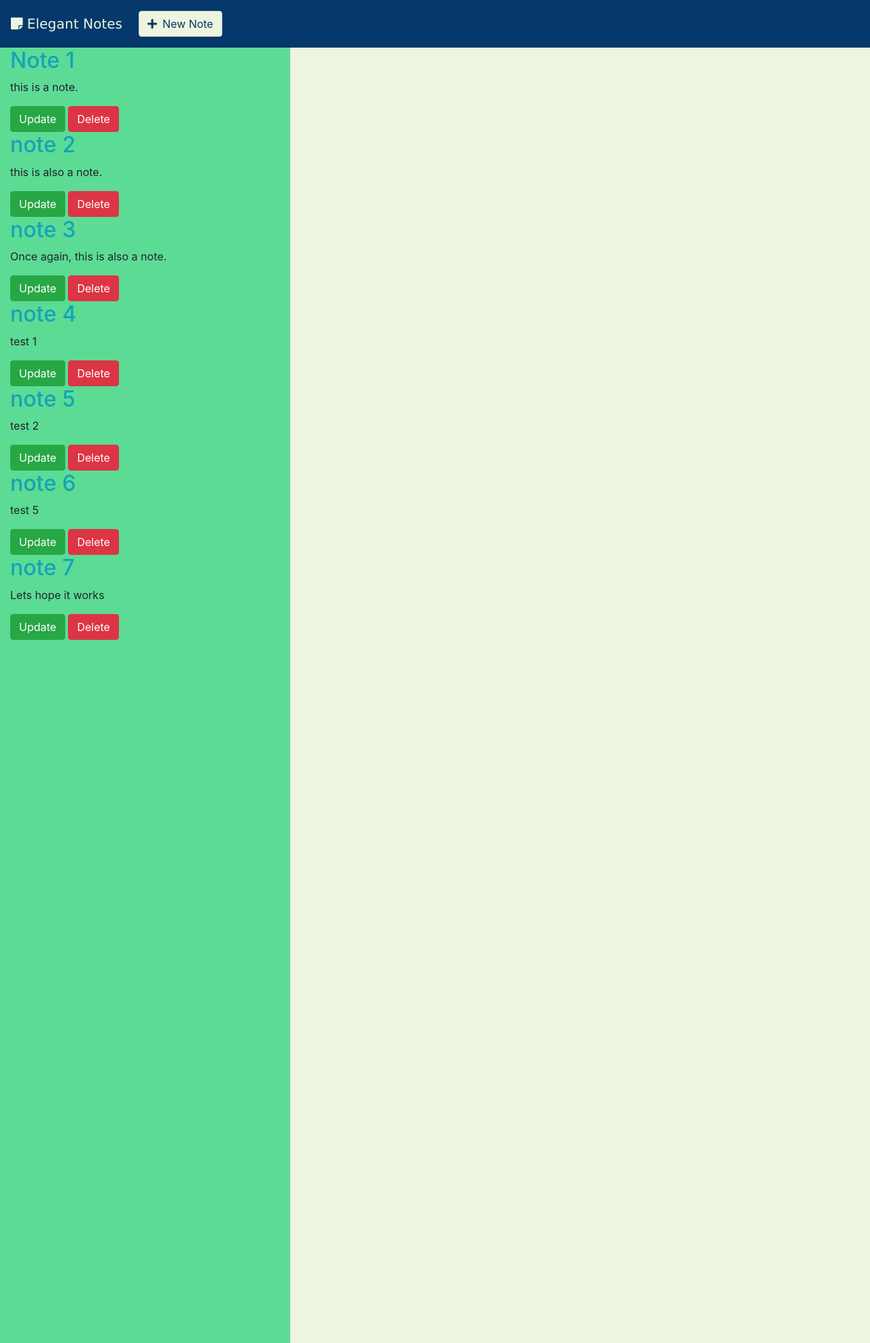
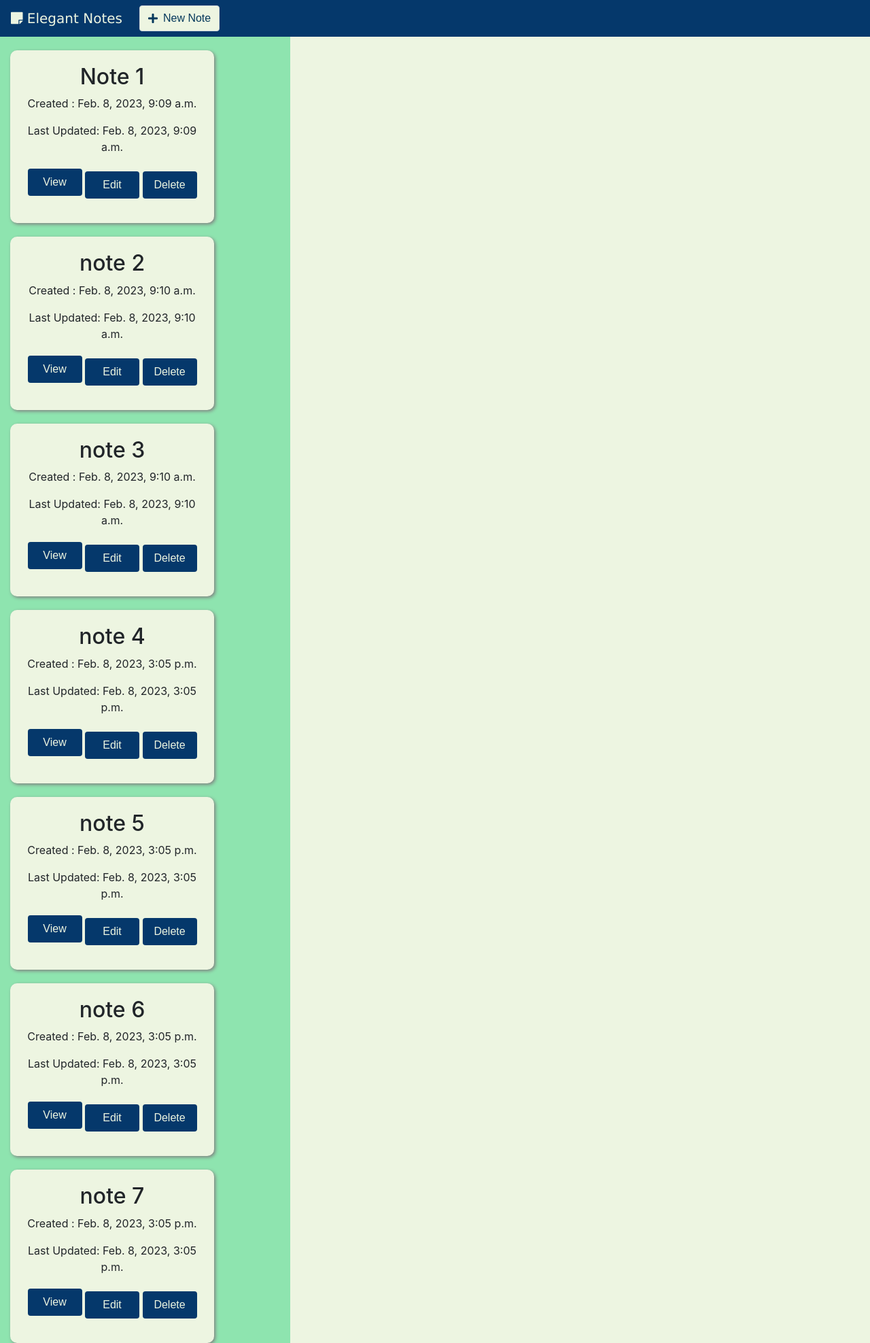
Before and after one commit to ragul-kachiappan/django-notes-app, a Django app: template elegant_notes/notes_app/templates/home.html in a window 1280 px wide. Shown: the whole page at 68% size. Run offline with Django 4.2, Linux system fonts and the light colour scheme; the template is opened without the code that fills it: values that come from a table or form of the project are taken from there, others are empty; data comes from the database, SQL or seed files in the repository; both versions use the stored data as it was after the commit; some libraries are stand-ins or nearby versions.

Commit message:
feat/add note list and note view

```diff
--- a/elegant_notes/home_app/templates/main_page.html
+++ b/elegant_notes/home_app/templates/main_page.html
@@ -19,8 +19,8 @@
             <br>
             <div class="d-flex justify-content-center align-items-center">
               <div class="d-flex">
-                <a class="btn btn-primary btn-lg" href="{% url 'user_app:register' %}" style="background-color: #05386b; margin-right: 3em;">Sign up</a>
-                <a class="btn btn-secondary btn-lg" href="{% url 'user_app:login' %}" style="background-color: #05386b;">Log in</a>
+                <a class="btn btn-primary btn-lg" href="{% url 'user_app:register' %}" style="background-color: #05386b; margin-right: 3em; font-family: sans-serif, Verdana, Tahoma;">Sign up</a>
+                <a class="btn btn-secondary btn-lg" href="{% url 'user_app:login' %}" style="background-color: #05386b; font-family: sans-serif, Verdana, Tahoma;">Log in</a>
               </div>
             </div>
           </div>
--- a/elegant_notes/notes_app/templates/home.html
+++ b/elegant_notes/notes_app/templates/home.html
@@ -32,12 +32,58 @@
             color: #edf5e1;
         }
 
+        .btn-custom-style {
+            background-color: #05386b;
+            color: #edf5e1;
+            font-family: Sans-serif, Tahoma, Verdana;
+            height: 40px;
+            width: 80px;
+            display: inline-block;
+
+        }
+        .btn-custom-style:hover {
+            background-color: #379683;
+        }
+        .navbar{
+            height: 54px;
+        }
+        .note {
+            background-color: #EDF5E1;
+            border-radius: 10px;
+            box-shadow: 2px 2px 5px gray;
+            display: inline-block;
+            padding: 20px;
+            text-align: center;
+            width: 300px;
+            transition: all 0.3s ease-in-out;
+            cursor: pointer;
+            margin-top: 20px;
+        }
+
+        .note:hover {
+            transform: translateY(-2px);
+            box-shadow: 4px 4px 10px gray;
+            background-color: #ddd;
+            cursor: pointer;
+        }
+
+        .options button {
+            /* width: 45%; */
+            display: inline-block;
+            margin-right: 5pxpx;
+        }
+
+
+
+
+
+
 
 	</style>
 
 </head>
 <body>
-	<nav class="navbar navbar-expand-lg navbar-dark navbar-custom-color">
+	<!-- <nav class="navbar navbar-expand-lg navbar-dark navbar-custom-color">
         <a class="navbar-brand navbar-brand-font" href=""><span class="logo-custom"><i class="fas fa-sticky-note"></i></span><span class="logo-custom"> Elegant Notes</span></span></a>
         <button class="navbar-toggler" type="button" data-toggle="collapse" data-target="#navbarNavDropdown" aria-controls="navbarNavDropdown" aria-expanded="false" aria-label="Toggle navigation">
           <span class="navbar-toggler-icon"></span>
@@ -45,42 +91,77 @@
         <div class="collapse navbar-collapse" id="navbarNavDropdown">
           <ul class="navbar-nav">
             <li class="nav-item">
-              <a class="nav-link new-note-custom" href="#"><span class="input-group-text"><i class="fas fa-plus"></i><span style="padding-left: 0.5em;">New Note</span></span></a>
+              <a class="nav-link new-note-custom" href="#"><span class="input-group-text"><i class="fas fa-plus"></i><span style="padding-left: 0.5em; font-family: sans-serif, Verdana, Tahoma;">New Note</span></span></a>
+            </li>
+          </ul>
+        </div>
+    </nav> -->
+    <nav class="navbar navbar-expand-lg navbar-dark navbar-custom-color">
+        <a class="navbar-brand navbar-brand-font" href=""><span class="logo-custom"><i class="fas fa-sticky-note"></i></span><span class="logo-custom"> Elegant Notes</span></span></a>
+        <button class="navbar-toggler" type="button" data-toggle="collapse" data-target="#navbarNavDropdown" aria-controls="navbarNavDropdown" aria-expanded="false" aria-label="Toggle navigation">
+          <span class="navbar-toggler-icon"></span>
+        </button>
+        <div class="collapse navbar-collapse" id="navbarNavDropdown">
+          <ul class="navbar-nav">
+            <li class="nav-item">
+              <button type="button" class="btn btn-link nav-link new-note-custom" data-bs-toggle="modal" data-bs-target="#createModal">
+                <span class="input-group-text">
+                  <i class="fas fa-plus"></i>
+                  <span style="padding-left: 0.5em; font-family: sans-serif, Verdana, Tahoma;">New Note</span>
+                </span>
+              </button>
             </li>
           </ul>
         </div>
     </nav>
     <div class="container-fluid">
         <div class="row">
-          <div class="col-md-4" style="background-color: #5cdb95; height: calc(100vh - 70px); overflow-y: scroll;">
+          <div class="col-md-4 scroll1" style="background-color: #8ee4af; height: calc(100vh - 54px); overflow-y: scroll;">
             <!-- Left Column -->
             <!-- Add your list of notes here, with title, edit, and delete buttons -->
             {% for note in notes %}
-            <div class="note">
-                <h2 class="text-info">{{note.title}}</h2>
-                <p>{{note.description}}</p>
+            <div class="note justify-content-md-center">
+                <h2 class="text">{{note.title}}</h2>
+                <p>Created : {{note.created_on}}</p>
+                <p>Last Updated: {{note.updated_on}}</p>
                 <div class="options">
-                    <a href="/update/{{note.id}}/" class="btn btn-success">Update</a>
-                    <a href="/delete/{{note.id}}/" class="btn btn-danger">Delete</a>
+                  <button type="button" class="btn btn-block mb-3 btn-custom-style view-button" data-title="{{ note.title }}" data-description="{{ note.description }}">View</button>
+                  <button type="button" class="btn btn-block mb-3 btn-custom-style" data-bs-toggle="modal" data-bs-target="#updateModal">Edit</button>
+                  <button type="button" class="btn btn-block mb-3 btn-custom-style" data-bs-toggle="modal" data-bs-target="#deleteModal">Delete</button>
                 </div>
-            </div>
+              </div>
             {% endfor %}
           </div>
-          <div class="col-md-8" style="background-color: #edf5e1; height: calc(100vh - 70); overflow-y: scroll;">
+          <div class="col-md-8 note-content scroll2" style="background-color: #edf5e1; height: calc(100vh - 54px); overflow-y: scroll;">
             <!-- Right Column -->
             <!-- Add your note content here -->
+            <h2 id="note-title"></h2>
+            <p id="note-description"></p>
+
+            </div>
           </div>
         </div>
     </div>
 
+    <script src="https://code.jquery.com/jquery-3.2.1.slim.min.js" integrity="sha384-KJ3o2DKtIkvYIK3UENzmM7KCkRr/rE9/Qpg6aAZGJwFDMVNA/GpGFF93hXpG5KkN" crossorigin="anonymous"></script>
+    <script src="https://cdn.jsdelivr.net/npm/popper.js@1.12.9/dist/umd/popper.min.js" integrity="sha384-ApNbgh9B+Y1QKtv3Rn7W3mgPxhU9K/ScQsAP7hUibX39j7fakFPskvXusvfa0b4Q" crossorigin="anonymous"></script>
+    <script src="https://cdn.jsdelivr.net/npm/bootstrap@4.0.0/dist/js/bootstrap.min.js" integrity="sha384-JZR6Spejh4U02d8jOt6vLEHfe/JQGiRRSQQxSfFWpi1MquVdAyjUar5+76PVCmYl" crossorigin="anonymous"></script>
 
+    <script>
+        document.querySelectorAll('.view-button').forEach(function(button) {
+    button.addEventListener('click', function() {
+        const title = this.getAttribute('data-title');
+        const description = this.getAttribute('data-description');
+        document.querySelector('.note-content').innerHTML = `
+            <h2>${title}</h2>
+            <p>${description}</p>
+        `;
+    });
+});
 
-
+    </script>
 
 
 </body>
-<script src="https://code.jquery.com/jquery-3.2.1.slim.min.js" integrity="sha384-KJ3o2DKtIkvYIK3UENzmM7KCkRr/rE9/Qpg6aAZGJwFDMVNA/GpGFF93hXpG5KkN" crossorigin="anonymous"></script>
-<script src="https://cdn.jsdelivr.net/npm/popper.js@1.12.9/dist/umd/popper.min.js" integrity="sha384-ApNbgh9B+Y1QKtv3Rn7W3mgPxhU9K/ScQsAP7hUibX39j7fakFPskvXusvfa0b4Q" crossorigin="anonymous"></script>
-<script src="https://cdn.jsdelivr.net/npm/bootstrap@4.0.0/dist/js/bootstrap.min.js" integrity="sha384-JZR6Spejh4U02d8jOt6vLEHfe/JQGiRRSQQxSfFWpi1MquVdAyjUar5+76PVCmYl" crossorigin="anonymous"></script>
 
 </html>
--- a/elegant_notes/notes_app/views.py
+++ b/elegant_notes/notes_app/views.py
@@ -8,6 +8,6 @@ from .forms import NoteCreateForm,NoteUpdateForm
 
 def home_view(request):
     user = request.user
-    notes = Note.objects.filter(user=user).order_by('updated_on')
+    notes = Note.objects.filter(author=user).order_by('updated_on')
     context = {'notes': notes}
     return render(request, 'home.html', context)
```
Also changed, not shown: elegant_notes/home_app/templates/base.html (+23 -1 lines), elegant_notes/home_app/templates/navbar.html (deleted, +0 -13 lines), elegant_notes/user_app/templates/login.html (+12 -14 lines), elegant_notes/user_app/templates/register.html (+5 -14 lines), elegant_notes/db.sqlite3, elegant_notes/notes_app/migrations/0002_note_created_on_note_updated_on.py (added).
